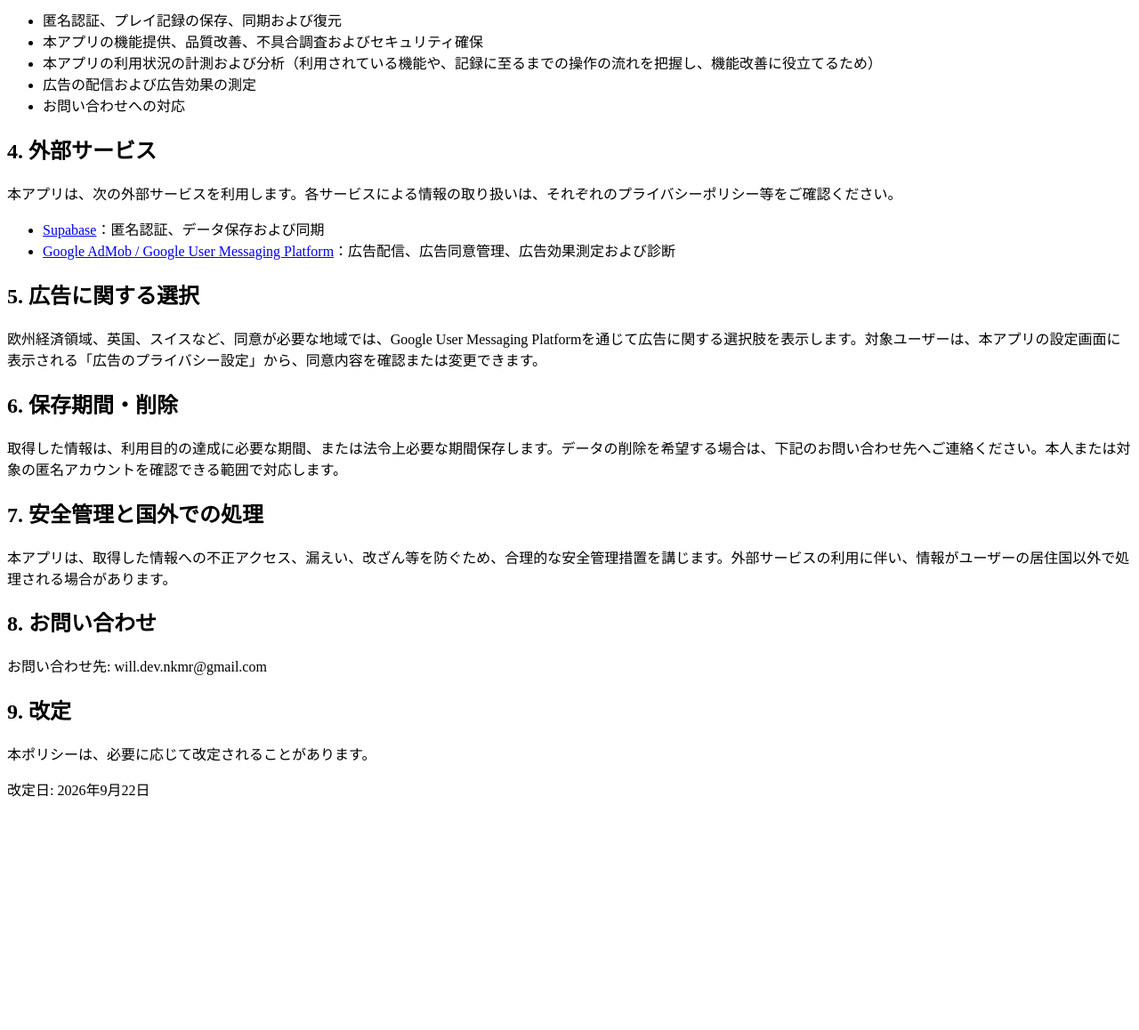
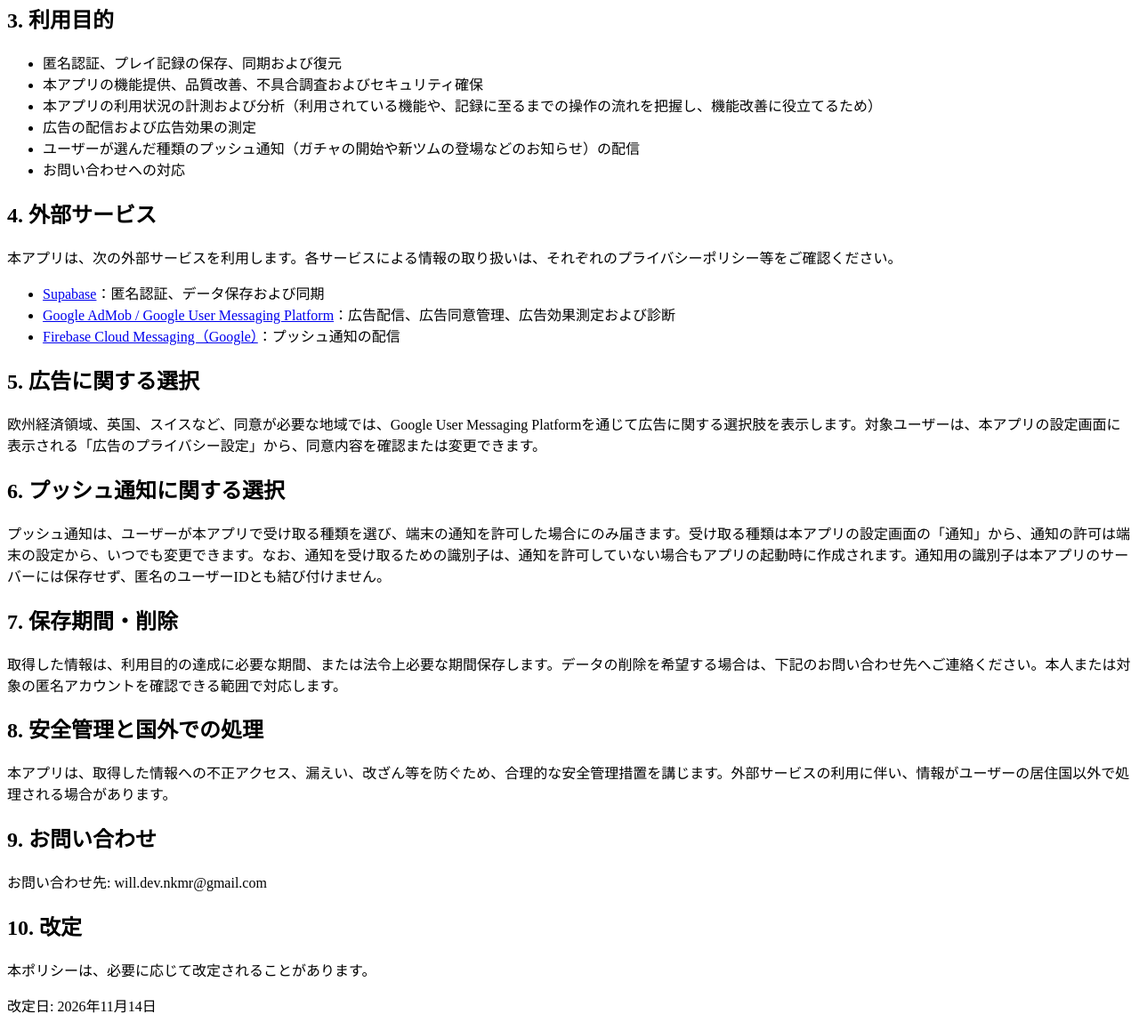
Before and after one commit to devWillS/tsumreco-site, a plain HTML site: page privacy.html in a window 1280 px wide. Shown: the part 583-1741 px from the top of the page at 89% size. Before the commit the page ends 1498 px from the top, so only its background shows below. Drawn offline with Linux system fonts and the light colour scheme.

Commit message:
プライバシーポリシーにプッシュ通知（Firebase Cloud Messaging）を追記
取得する情報・利用目的・外部サービスに追加し、通知に関する選択の項を設けた。

Refs devWillS/tsumreco#143

Co-Authored-By: Claude Opus 5.5 <noreply@anthropic.com>

```diff
--- a/privacy.html
+++ b/privacy.html
@@ -18,6 +18,7 @@
     <li>本アプリ自身による利用状況の計測情報（アプリの起動、表示した画面、スクリーンショットの読み取りや記録の保存といった操作の種類・回数・結果、起動所要時間、アプリのバージョン、OSの種別）。この計測には、ユーザーが入力したツム名やスコアなどの内容は含めません</li>
     <li>広告配信に伴うデバイスID、おおよその位置情報、広告データ、アプリ内の操作情報</li>
     <li>クラッシュ情報、パフォーマンス情報およびその他の診断情報</li>
+    <li>プッシュ通知の配信に伴うアプリのインストールごとの識別子および通知用トークン、端末の機種、言語、タイムゾーン、OSのバージョン、アプリのバージョン、購読している通知の種類</li>
   </ul>
 
   <h2>2. スクリーンショットの取り扱い</h2>
@@ -29,6 +30,7 @@
     <li>本アプリの機能提供、品質改善、不具合調査およびセキュリティ確保</li>
     <li>本アプリの利用状況の計測および分析（利用されている機能や、記録に至るまでの操作の流れを把握し、機能改善に役立てるため）</li>
     <li>広告の配信および広告効果の測定</li>
+    <li>ユーザーが選んだ種類のプッシュ通知（ガチャの開始や新ツムの登場などのお知らせ）の配信</li>
     <li>お問い合わせへの対応</li>
   </ul>
 
@@ -37,23 +39,27 @@
   <ul>
     <li><a href="https://supabase.com/privacy" rel="noopener noreferrer">Supabase</a>：匿名認証、データ保存および同期</li>
     <li><a href="https://policies.google.com/privacy" rel="noopener noreferrer">Google AdMob / Google User Messaging Platform</a>：広告配信、広告同意管理、広告効果測定および診断</li>
+    <li><a href="https://firebase.google.com/support/privacy" rel="noopener noreferrer">Firebase Cloud Messaging（Google）</a>：プッシュ通知の配信</li>
   </ul>
 
   <h2>5. 広告に関する選択</h2>
   <p>欧州経済領域、英国、スイスなど、同意が必要な地域では、Google User Messaging Platformを通じて広告に関する選択肢を表示します。対象ユーザーは、本アプリの設定画面に表示される「広告のプライバシー設定」から、同意内容を確認または変更できます。</p>
 
-  <h2>6. 保存期間・削除</h2>
+  <h2>6. プッシュ通知に関する選択</h2>
+  <p>プッシュ通知は、ユーザーが本アプリで受け取る種類を選び、端末の通知を許可した場合にのみ届きます。受け取る種類は本アプリの設定画面の「通知」から、通知の許可は端末の設定から、いつでも変更できます。なお、通知を受け取るための識別子は、通知を許可していない場合もアプリの起動時に作成されます。通知用の識別子は本アプリのサーバーには保存せず、匿名のユーザーIDとも結び付けません。</p>
+
+  <h2>7. 保存期間・削除</h2>
   <p>取得した情報は、利用目的の達成に必要な期間、または法令上必要な期間保存します。データの削除を希望する場合は、下記のお問い合わせ先へご連絡ください。本人または対象の匿名アカウントを確認できる範囲で対応します。</p>
 
-  <h2>7. 安全管理と国外での処理</h2>
+  <h2>8. 安全管理と国外での処理</h2>
   <p>本アプリは、取得した情報への不正アクセス、漏えい、改ざん等を防ぐため、合理的な安全管理措置を講じます。外部サービスの利用に伴い、情報がユーザーの居住国以外で処理される場合があります。</p>
 
-  <h2>8. お問い合わせ</h2>
+  <h2>9. お問い合わせ</h2>
   <p>お問い合わせ先: will.dev.nkmr@gmail.com</p>
 
-  <h2>9. 改定</h2>
+  <h2>10. 改定</h2>
   <p>本ポリシーは、必要に応じて改定されることがあります。</p>
 
-  <p>改定日: 2026年9月22日</p>
+  <p>改定日: 2026年11月14日</p>
 </body>
 </html>
```
